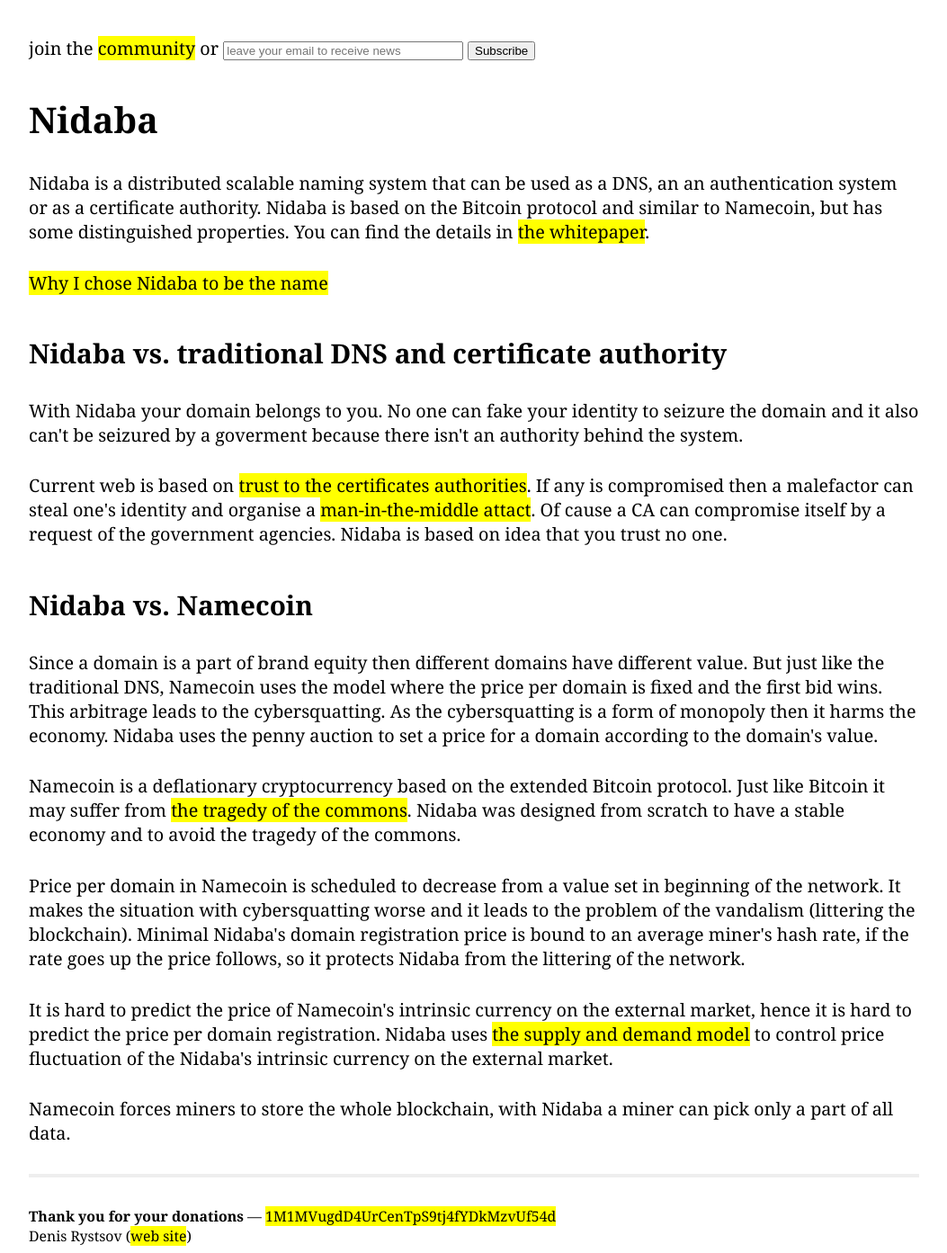
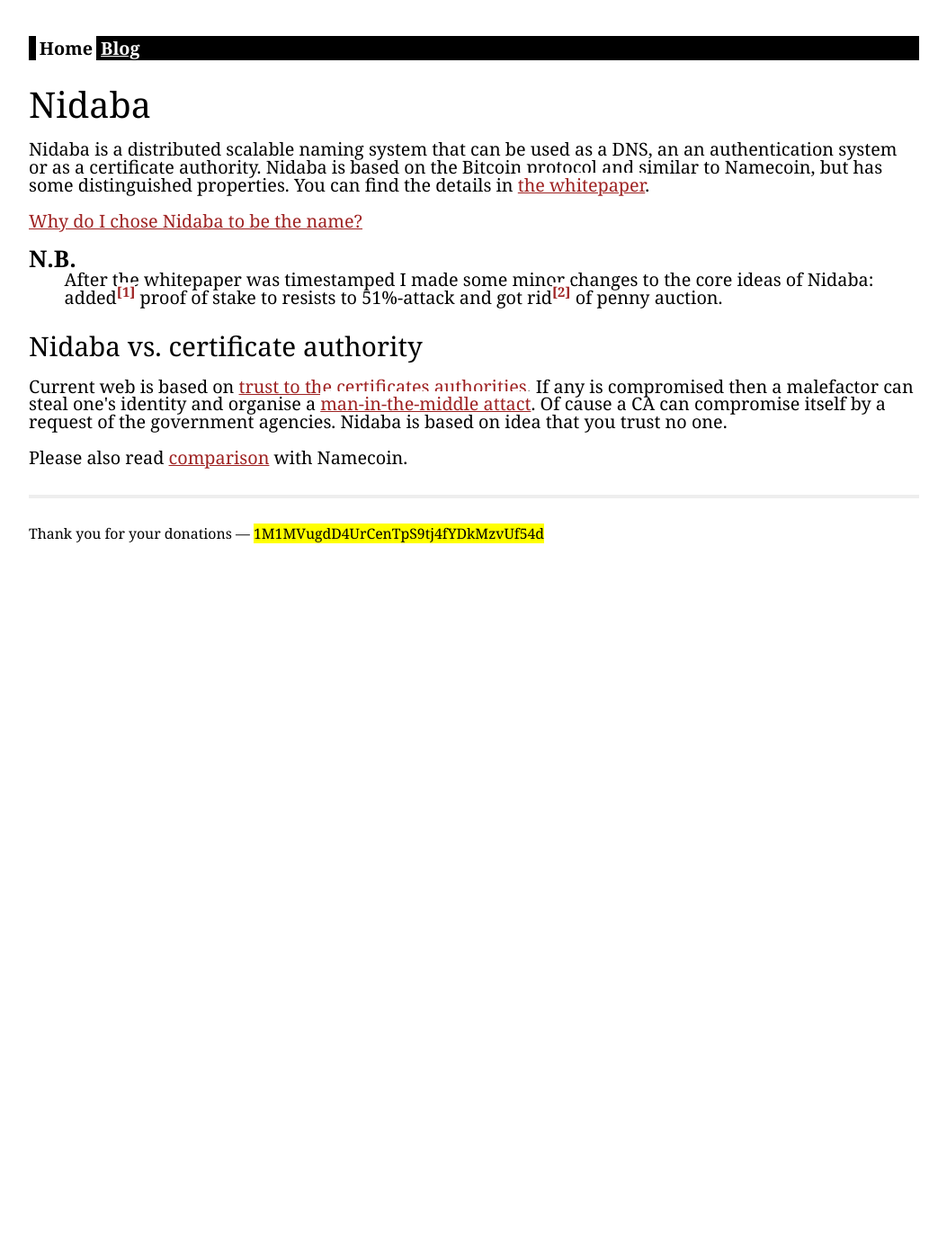
Before and after one commit to nidabapki/nidabapki.github.io, a Jekyll site: the page built from index.html, in a window 1280 px wide. Shown: the whole page at 90% size, without its empty margins (113-1166 px from the left). Built offline with Jekyll 4.4.1, drawn with Linux system fonts in a browser that asks for light colours; after the commit the page ends 900 px from its top, so only the background shows below that.

Commit message:
adds blog and several posts

```diff
--- /dev/null
+++ b/_layouts/blog.html
@@ -0,0 +1,5 @@
+---
+layout: default
+---
+
+{{ content }}
--- a/_layouts/default.html
+++ b/_layouts/default.html
@@ -1,9 +1,17 @@
 <html>
 <head>
-    <title>{{ page.title }}</title>
+    <meta charset="UTF-8" />
 
+    <title>Nidaba::{{ page.title.full }}</title>
+
+    <link href="{{ site.url }}/css/reset.css" rel="stylesheet">
+    <link href="{{ site.url }}/css/structure.css" rel="stylesheet">
     <link href="{{ site.url }}/css/common.css" rel="stylesheet">
-    <script>
+    <link href="{{ site.url }}/css/index.css" rel="stylesheet">
+    <link href="{{ site.url }}/css/post.css" rel="stylesheet">
+    <link href="{{ site.url }}/css/blog.css" rel="stylesheet">
+
+    <!--<script>
         (function(i,s,o,g,r,a,m){i['GoogleAnalyticsObject']=r;i[r]=i[r]||function(){
         (i[r].q=i[r].q||[]).push(arguments)},i[r].l=1*new Date();a=s.createElement(o),
         m=s.getElementsByTagName(o)[0];a.async=1;a.src=g;m.parentNode.insertBefore(a,m)
@@ -11,15 +19,15 @@
 
         ga('create', 'UA-50626137-1', 'nidaba-pki.org');
         ga('send', 'pageview');
-    </script>
+    </script>-->
 </head>
 <body>
 <div id="column">
     <div>{{ content }}</div>
     <div id="footer">
         <div id="contacts">
-            <b>Thank you for your donations</b> &#8212; <a href="bitcoin:1M1MVugdD4UrCenTpS9tj4fYDkMzvUf54d">1M1MVugdD4UrCenTpS9tj4fYDkMzvUf54d</a><br/>
-            Denis Rystsov (<a href="http://rystsov.info">web site</a>)
+            <b>Thank you for your donations</b> &#8212;
+            <a href="bitcoin:1M1MVugdD4UrCenTpS9tj4fYDkMzvUf54d">1M1MVugdD4UrCenTpS9tj4fYDkMzvUf54d</a>
         </div>
     </div>
 </div>
--- /dev/null
+++ b/css/blog.css
@@ -0,0 +1,55 @@
+#blog a {
+    background-color: white;
+    color: rgb(158, 34, 34);
+    text-decoration: underline;
+}
+
+#blog .post_preview {
+    margin-top: 2em;
+}
+
+#blog .post_preview h1 {
+    font-size: 200%;
+}
+
+#blog .post_preview h1 a {
+    text-decoration: none;
+}
+
+#blog .post_preview h1 a:hover {
+    text-decoration: underline;
+}
+
+#blog .post_preview .meta {
+    margin-top: 0.5em;
+}
+
+#blog .post_preview .meta .label {
+    color: rgb(168, 168, 168);
+}
+
+#blog .post_preview .content p {
+    margin-top: 1em;
+    margin-bottom: 1em;
+    line-height: 1.3em;
+}
+
+#blog .post_preview .content ul {
+    list-style-type: disc;
+    padding-left: 2em;
+    line-height: 1.3em;
+}
+
+#blog .post_preview .content ol {
+    list-style-type: decimal;
+    padding-left: 2em;
+    line-height: 1.3em;
+}
+
+#blog .post_preview .content blockquote {
+    padding-left: 2em;
+}
+
+#blog .post_preview .content strong {
+    font-weight: bold;
+}
--- a/css/common.css
+++ b/css/common.css
@@ -1,47 +1,48 @@
-body {
-    font-size: 18px;
-    font-family: Georgia, 'Times New Roman', Times, serif;
+a {
+    background-color: white;
+    color: rgb(158, 34, 34);
+    text-decoration: underline;
 }
 
-a {
-    background: yellow;
-    color: black;
-    text-decoration: none;
+#menu {
+    background-color: black;
+    margin-top: 2em;
+    padding-top: 0.2em;
+    padding-bottom: 0.2em;
+    padding-left: 0.4em;
 }
 
-h1,h2,h3,p,ul {
-    margin: 0;
+#menu .current {
+    background-color: white;
+    color: black;
+    font-weight: 800;
+    padding-left: 0.2em;
+    padding-right: 0.2em;
 }
 
-/* index */
-
-.headline {
-    margin-top: 2em;
-    margin-bottom: 2em;
+#menu a {
+    background-color: black;
+    color: white;
+    font-weight: 800;
 }
 
-p {
-    margin-top: 1.5em;
+#menu span {
+    background-color: black;
+    color: white;
+    font-weight: 800;
 }
 
-h2 {
-    margin-top: 1.5em;
+sub, sup {
+  font-size: 75%;
+  line-height: 0;
+  position: relative;
+  vertical-align: baseline;
 }
 
-
-
-#column {
-    margin: 0 auto 0 auto;
-    max-width: 50em;
-    font-size: 110%;
+sup {
+  top: -0.5em;
 }
 
-#footer {
-    margin-top: 2em;
-    border-top: 4px solid #eee;
-    font-size: 80%;
+sub {
+  bottom: -0.25em;
 }
-
-#contacts {
-    margin-top: 2em;
-}
--- /dev/null
+++ b/css/index.css
@@ -0,0 +1,34 @@
+#index .NB {
+    font-size: 130%;
+    font-weight: bold;
+}
+
+#index blockquote {
+    padding-left: 2em;
+}
+
+#index sup a {
+    text-decoration: none;
+    font-weight: bold;
+}
+
+#index p {
+    margin-top: 1em;
+    margin-bottom: 1em;
+}
+
+#index h1 {
+    margin-top: 1.5em;
+}
+
+#index h1 span {
+    font-size: 200%;
+}
+
+#index h2 {
+    margin-top: 1.5em;
+}
+
+#index h2 span {
+    font-size: 150%;
+}
--- a/css/post.css
+++ b/css/post.css
@@ -1,24 +1,52 @@
-p {
-    margin-top: 0.5em;
+#post a {
+    background-color: white;
+    color: rgb(158, 34, 34);
+    text-decoration: underline;
 }
 
-h1 {
-    margin-top: 0.8em;
+#post p {
+    margin-top: 1em;
+    margin-bottom: 1em;
+    line-height: 1.3em;
 }
 
-h2 {
-    margin-top: 0.7em;
+#post ul {
+    list-style-type: disc;
+    padding-left: 2em;
+    line-height: 1.3em;
 }
 
-h3 {
-    margin-top: 0.5em;
+#post ol {
+    list-style-type: decimal;
+    padding-left: 2em;
+    line-height: 1.3em;
 }
 
-.remark {
-    font-size: 80%;
-    color:  #7A7A7A;
+#post blockquote {
+    padding-left: 2em;
 }
 
-.code {
-    font-family: monospace;
+#post strong {
+    font-weight: bold;
 }
+
+
+
+#post h1 {
+    margin-top: 1.5em;
+}
+
+#post h1 span {
+    font-size: 200%;
+    color: rgb(158, 34, 34);
+}
+
+
+#post h2 {
+    margin-top: 1.5em;
+}
+
+#post h2 span {
+    font-size: 150%;
+    color: rgb(158, 34, 34);
+}
--- /dev/null
+++ b/css/reset.css
@@ -0,0 +1,47 @@
+/**
+ * Eric Meyer's Reset CSS v2.0 (http://meyerweb.com/eric/tools/css/reset/)
+ * http://cssreset.com
+ */
+html, body, div, span, applet, object, iframe,
+h1, h2, h3, h4, h5, h6, p, blockquote, pre,
+a, abbr, acronym, address, big, cite, code,
+del, dfn, em, img, ins, kbd, q, s, samp,
+small, strike, strong, sub, sup, tt, var,
+b, u, i, center,
+dl, dt, dd, ol, ul, li,
+fieldset, form, label, legend,
+table, caption, tbody, tfoot, thead, tr, th, td,
+article, aside, canvas, details, embed,
+figure, figcaption, footer, header, hgroup,
+menu, nav, output, ruby, section, summary,
+time, mark, audio, video {
+    margin: 0;
+    padding: 0;
+    border: 0;
+    font-size: 100%;
+    font: inherit;
+    vertical-align: baseline;
+}
+/* HTML5 display-role reset for older browsers */
+article, aside, details, figcaption, figure,
+footer, header, hgroup, menu, nav, section {
+    display: block;
+}
+body {
+    line-height: 1;
+}
+ol, ul {
+    list-style: none;
+}
+blockquote, q {
+    quotes: none;
+}
+blockquote:before, blockquote:after,
+q:before, q:after {
+    content: '';
+    content: none;
+}
+table {
+    border-collapse: collapse;
+    border-spacing: 0;
+}
--- /dev/null
+++ b/css/structure.css
@@ -0,0 +1,27 @@
+body {
+    font-size: 18px;
+    font-family: Georgia, 'Times New Roman', Times, serif;
+}
+
+#column {
+    margin: 0 auto 0 auto;
+    max-width: 50em;
+    font-size: 110%;
+}
+
+#footer {
+    margin-top: 2em;
+    border-top: 4px solid #eee;
+    font-size: 80%;
+    padding-bottom: 2em;
+}
+
+#contacts {
+    margin-top: 2em;
+}
+
+#contacts a {
+    background: yellow;
+    color: black;
+    text-decoration: none;
+}
--- a/index.html
+++ b/index.html
@@ -1,39 +1,36 @@
 ---
 layout: default
-title: Nidaba
+title:
+  short: Home
+  full:
 ---
 
-<div class="headline">
-    <form action="http://nidaba-pki.us8.list-manage.com/subscribe/post?u=40b09bf13ed11f907ea765737&amp;id=5f743a19d9" method="post" id="mc-embedded-subscribe-form" name="mc-embedded-subscribe-form" class="validate" target="_blank" novalidate>
-        join the <a href="https://groups.google.com/forum/#!forum/nidabapki">community</a> or
-        <input type="email" style="width: 20em;" placeholder="leave your email to receive news" value="" name="EMAIL" class="required email" id="mce-EMAIL">
-        <div style="position: absolute; left: -5000px;">
-            <input type="text" name="b_40b09bf13ed11f907ea765737_5f743a19d9" tabindex="-1" value="">
-        </div>
-        <input type="submit" value="Subscribe" name="subscribe" id="mc-embedded-subscribe" class="button">
-    </form>
+<div id="menu">
+    <span class="current">{{ page.title.short }}</span>
+    <a href="{% post_url 2014-06-27-blog %}">Blog</a>
 </div>
 
-<h1>Nidaba</h1>
+<div id="index">
+
+<h1><span>Nidaba</span></h1>
 
 <p>Nidaba is a distributed scalable naming system that can be used as a DNS, an an authentication system or as a certificate authority. Nidaba is based on the Bitcoin protocol and similar to Namecoin, but has some distinguished properties. You can find the details in <a href="{{ site.url }}/files/nidaba.pdf">the whitepaper</a>.</p>
 
-<p><a href="http://rystsov.info/2014/04/24/nidaba.html">Why I chose Nidaba to be the name</a></p>
+<p><a href="{% post_url 2014-04-24-on-name %}">Why do I chose Nidaba to be the name?</a></p>
 
-<h2>Nidaba vs. traditional DNS and certificate authority</h2>
+<div>
+    <div class="NB">N.B.</div>
+    <blockquote>
+        After the whitepaper was timestamped I made some minor changes to the core ideas of Nidaba:
+        added<sup><a href="{% post_url 2014-06-12-pow-meets-pos %}">[1]</a></sup> proof of stake to resists to 51%-attack and got rid<sup><a href="{% post_url 2014-06-23-auction %}">[2]</a></sup> of penny auction.
+    </blockquote>
+</div>
 
-<p>With Nidaba your domain belongs to you. No one can fake your identity to seizure the domain and it also can't be seizured by a goverment because there isn't an authority behind the system.</p>
+
+<h2><span>Nidaba vs. certificate authority</span></h2>
 
 <p>Current web is based on <a href="http://en.wikipedia.org/wiki/Certificate_authority#CA_compromise">trust to the certificates authorities</a>. If any is compromised then a malefactor can steal one's identity and organise a <a href="http://en.wikipedia.org/wiki/Man-in-the-middle_attack">man-in-the-middle attact</a>. Of cause a CA can compromise itself by a request of the government agencies. Nidaba is based on idea that you trust no one.</p>
 
-<h2>Nidaba vs. Namecoin</h2>
+<p>Please also read <a href="{% post_url 2014-05-13-namecoin %}">comparison</a> with Namecoin.</p>
 
-<p>Since a domain is a part of brand equity then different domains have different value. But just like the traditional DNS, Namecoin uses the model where the price per domain is fixed and the first bid wins. This arbitrage leads to the cybersquatting. As the cybersquatting is a form of monopoly then it harms the economy. Nidaba uses the penny auction to set a price for a domain according to the domain's value.</p>
-
-<p>Namecoin is a deflationary cryptocurrency based on the extended Bitcoin protocol. Just like Bitcoin it may suffer from <a href="https://en.bitcoin.it/wiki/Tragedy_of_the_Commons">the tragedy of the commons</a>. Nidaba was designed from scratch to have a stable economy and to avoid the tragedy of the commons.</p>
-
-<p>Price per domain in Namecoin is scheduled to decrease from a value set in beginning of the network. It makes the situation with cybersquatting worse and it leads to the problem of the vandalism (littering the blockchain). Minimal Nidaba's domain registration price is bound to an average miner's hash rate, if the rate goes up the price follows, so it protects Nidaba from the littering of the network.</p>
-
-<p>It is hard to predict the price of Namecoin's intrinsic currency on the external market, hence it is hard to predict the price per domain registration. Nidaba uses <a href="http://en.wikipedia.org/wiki/Supply_and_demand">the supply and demand model</a> to control price fluctuation of the Nidaba's intrinsic currency on the external market.</p>
-
-<p>Namecoin forces miners to store the whole blockchain, with Nidaba a miner can pick only a part of all data.</p>
+</div>
```
Also changed, not shown: _layouts/post.html (added, +17 -0 lines), _posts/2014-04-24-on-name.markdown (added, +22 -0 lines), _posts/2014-05-13-namecoin.markdown (added, +24 -0 lines), _posts/2014-06-12-pow-meets-pos.markdown (added, +34 -0 lines), _posts/2014-06-23-auction.markdown (added, +42 -0 lines), _posts/2014-06-27-blog.html (added, +33 -0 lines).
